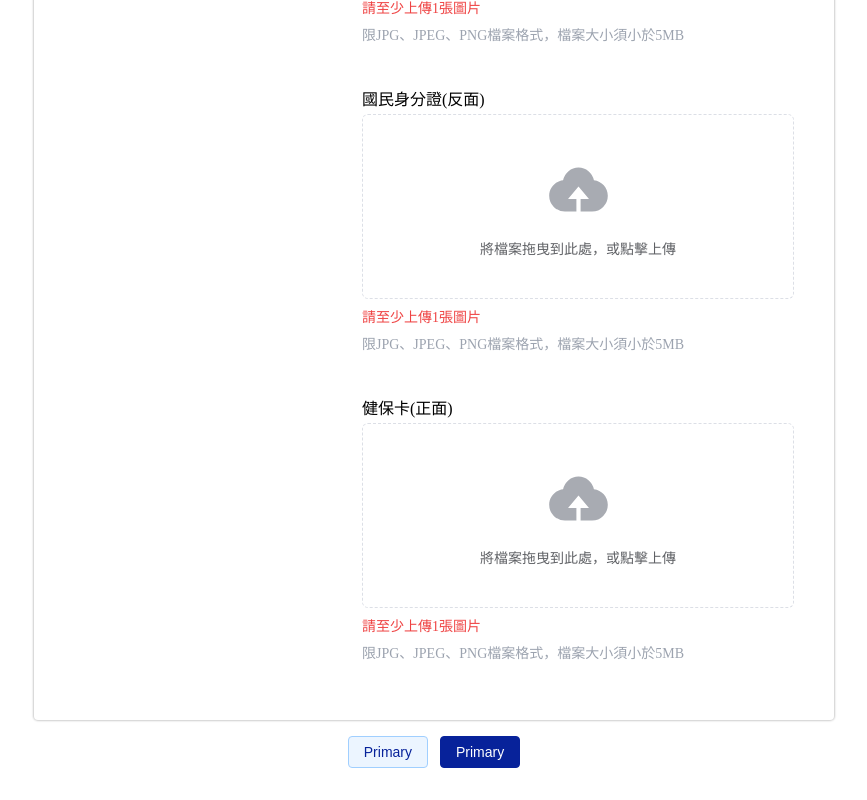
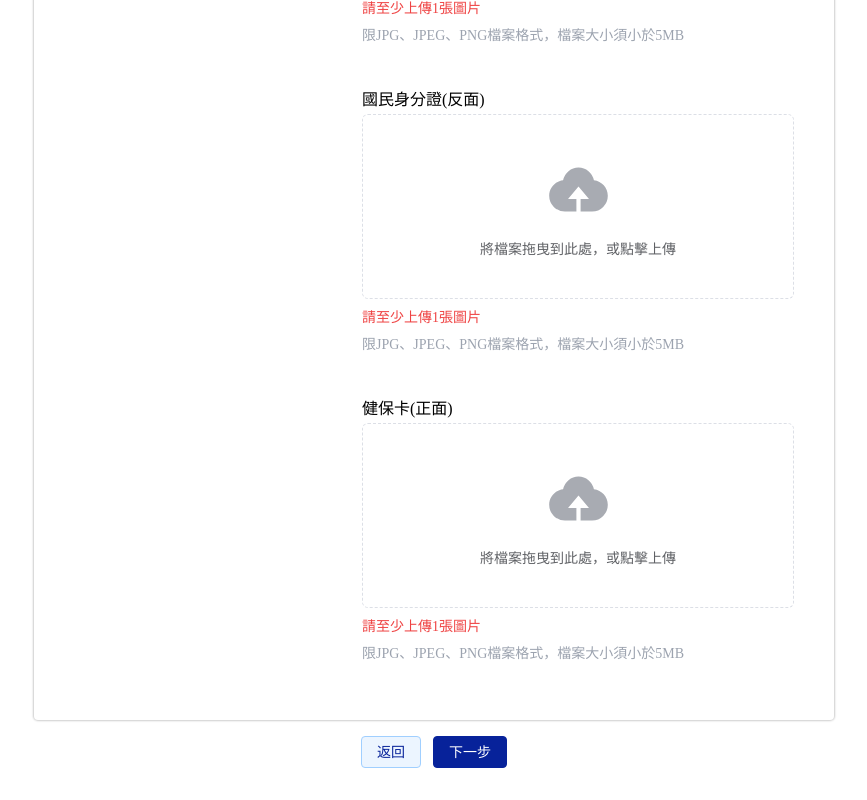
Before and after one commit to Gashapon-Team/site-frontend-vue-element-plus, a Vue app: page /handlers/KYCvarify in a window 1280 px wide. Shown: the part 1164-1964 px from the top of the page, without its empty margins (206-1073 px from the left). Built offline with nearby package versions, Linux system fonts and the light colour scheme.

Commit message:
feature: add return button

```diff
--- a/src/views/handlers/KYCvarify.vue
+++ b/src/views/handlers/KYCvarify.vue
@@ -141,8 +141,8 @@
         </div>
       </div>
       <el-row class="my-4 d-flex justify-content--center">
-        <el-button type="primary" plain>Primary</el-button>
-        <el-button type="primary">Primary</el-button>
+        <el-button @click="returnToVarifyName" type="primary" plain>返回</el-button>
+        <el-button type="primary">下一步</el-button>
       </el-row>
     </div>
   </div>
@@ -155,6 +155,7 @@ import SelectInput from '../../components/input/selectInput.vue'
 import UploadInput from '../../components/input/uploadInput.vue'
 
 import { defineComponent, reactive } from 'vue'
+import { useRouter } from 'vue-router';
 
 const file_id_card=reactive({
   file_data: {},
@@ -168,6 +169,7 @@ const file_health_card=reactive({
   file_data: {},
   file: ''
 })
+const rounter = useRouter()
 
 defineComponent({ Progressbar, DefaultCustomInput, DatePickerInput, SelectInput, UploadInput })
 
@@ -182,6 +184,9 @@ function getIDBackCardFile(file_data, file){
 function getHealthCardFileList(file_data, file){
   file_health_card.file_data=file_data
   file_health_card.file=file
+}
+function returnToVarifyName(){
+  rounter.push('/homepage/varifyName')
 }
 
 </script>
```
